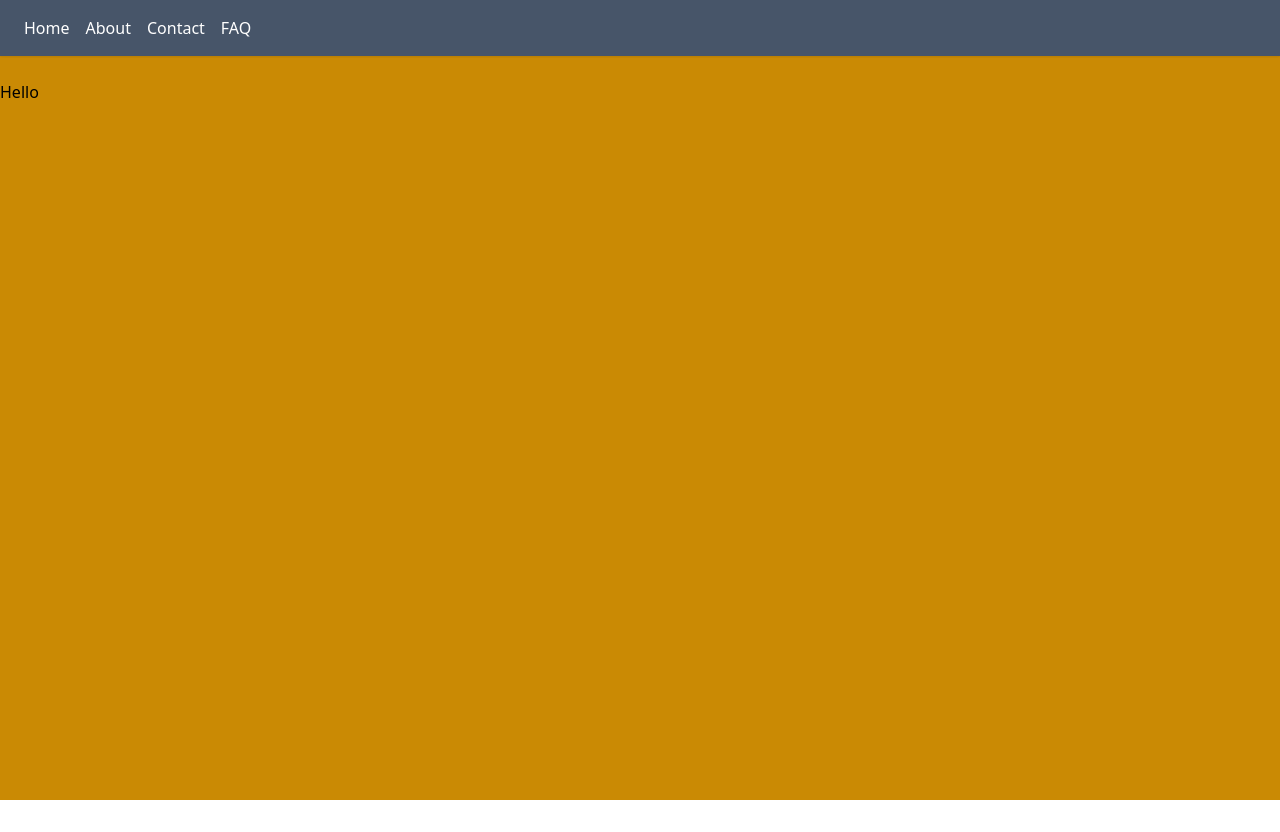
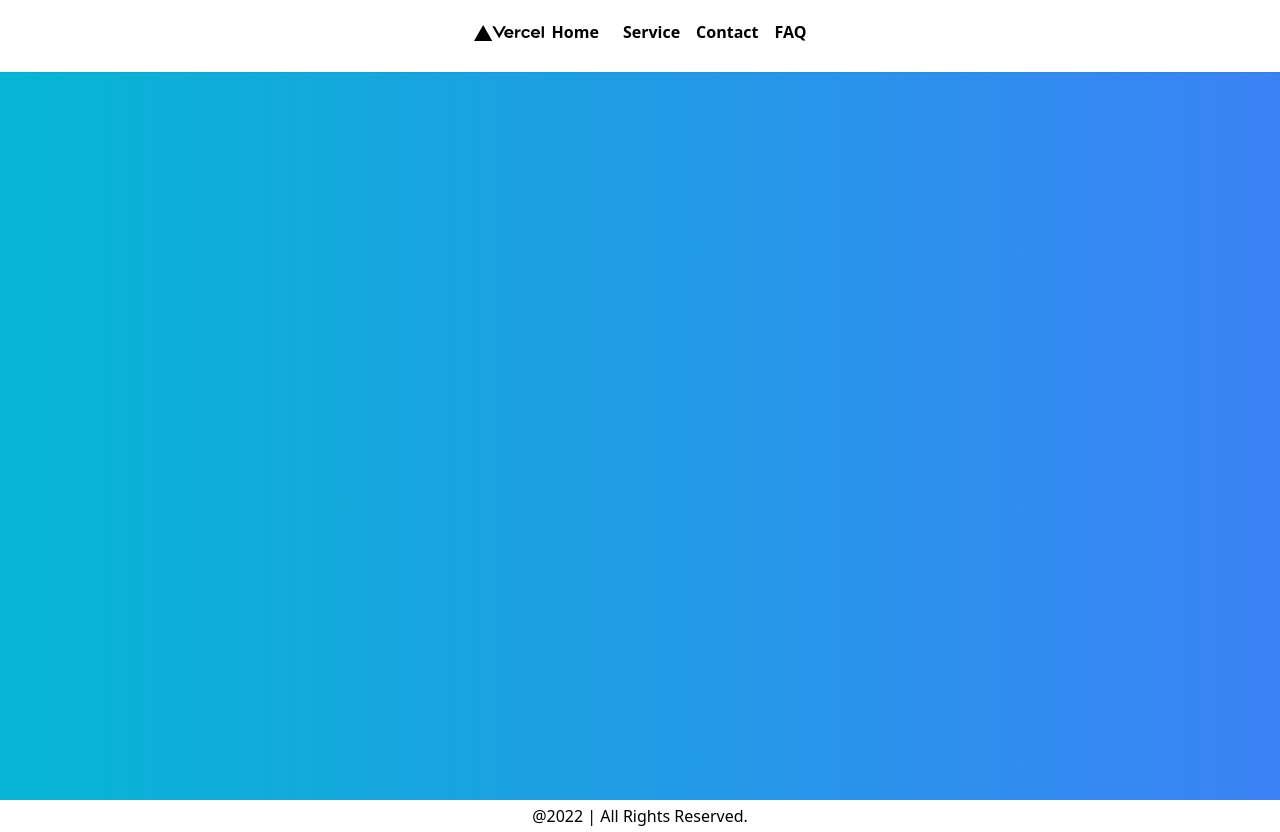
Before and after one commit to Devkant21/Next-BP, a Next.js app: page / in a window 1280 px wide. Before the commit the page ends 800 px from the top, so only its background shows below. Built offline with nearby package versions, Linux system fonts and the light colour scheme.

Commit message:
Added color & navbar styles

```diff
--- /dev/null
+++ b/components/Background.js
@@ -0,0 +1,12 @@
+import React from 'react'
+
+const Background = () => {
+  return (
+    <div className='w-full bg-gradient-to-r from-cyan-500 to-blue-500 h-screen'>
+
+    </div>
+
+  )
+}
+
+export default Background
--- /dev/null
+++ b/components/Footer.js
@@ -0,0 +1,9 @@
+import React from 'react'
+
+const Footer = () => {
+  return (
+    <div className='justify-center flex py-1 shadow-sm font-thin text-shadow'> @2022 | All Rights Reserved.</div>
+  )
+}
+
+export default Footer
--- a/components/Navbar.js
+++ b/components/Navbar.js
@@ -1,18 +1,18 @@
 import Link from 'next/link'
 import { Transition } from '@headlessui/react'
+import Image from 'next/image'
 
 const Navbar = () => {
     return (
-         <nav className=' shadow-sm fixed w-full z-10 px-4 py-4 bg-slate-600 text-white'>
-             <div className='float-left'
-                 img src='vercel.svg' width={75} height={50}>
-             <ul className='float-right flex'>
-                    <Link href="/"><li className='mx-2 cursor-pointer'>Home</li></Link>
-                    <Link href="/About"><li className='mx-2 cursor-pointer'>About</li></Link>
-                    <Link href="/Contact"><li className='mx-2 cursor-pointer'>Contact</li></Link>
-                    <Link href="/FAQ"><li className='mx-2 cursor-pointer'>FAQ</li></Link>
+         <nav className='flex flex-col md:flex-row md:justify-center items-center shadow-sm fixed w-full z-10 py-2 bg-white text-black'>
+             <div className='float-left' >
+                 <Image src='/vercel.svg' width={70} height={50} />
+             <ul className='flex items-center space-x-4 mt-3 justify-between font-bold md:text-md float-right'>
+                    <Link href="/"><li className='mx-2 cursor-pointer '>Home</li></Link>
+                    <Link href="/Service"><li className='mx-2 cursor-pointer '>Service</li></Link>
+                    <Link href="/Contact"><li className='mx-2 cursor-pointer '>Contact</li></Link>
+                    <Link href="/FAQ"><li className='mx-2 cursor-pointer '>FAQ</li></Link>
                 </ul>
-
              </div>
 
         </nav>
--- a/pages/About.js
+++ /dev/null
@@ -1,24 +0,0 @@
-import React from "react";
-import Head from "next/head";
-
-const About = () => {
-    return(
-        <div className='w-full bg-yellow-600 h-screen'>
-            <Head>
-            <title>Next_boilerplate</title>
-                <meta name="description" content="keywords" />
-                <link rel="icon" href="/favicon.ico" />
-            </Head>
-
-        <div className='py-20'>
-            <h1 className='flex justify-center font-medium'>I am About</h1>
-            <p className="mx-4">Lorem ipsum dolor sit.Lorem ipsum dolor sit.Lorem ipsum dolor sit.Lorem ipsum dolor sit.Lorem ipsum dolor sit.Lorem ipsum dolor sit.Lorem ipsum dolor sit.Lorem ipsum dolor sit.Lorem ipsum dolor sit.</p>
-            <h2 className='flex justify-center font-medium'>Header 2</h2>
-            <p className="mx-4">Lorem ipsum dolor sit.</p>
-        </div>
-        </div>
-
-    )
-}
-
-export default About
--- a/pages/Contact.js
+++ b/pages/Contact.js
@@ -1,21 +1,26 @@
 import React from "react";
 import Head from "next/head";
+import Background from "../components/Background";
 
 const Contact = () => {
     return (
-        <div className='w-full bg-yellow-600 h-screen'>
+        <>
+            <Background />
             <Head>
                 <title>Next_boilerplate</title>
                 <meta name="description" content="keywords" />
                 <link rel="icon" href="/favicon.ico" />
             </Head>
+
+
+
             <div className="py-20">
                 <h1>I am contact page</h1>
                 <p>Lorem ipsum dolor sit.</p>
 
             </div>
 
-        </div>
+        </>
     )
 }
 export default Contact;
--- a/pages/FAQ.js
+++ b/pages/FAQ.js
@@ -1,20 +1,23 @@
 import React from "react";
 import Head from "next/head";
+import Background from "../components/Background";
 
 const FAQ = () => {
     return (
-        <div className="w-full bg-yellow-600 h-screen">
+        <>  <Background />
             <Head>
                 <title>Next_boilerplate</title>
                 <meta name="description" content="keywords" />
                 <link rel="icon" href="/favicon.ico" />
             </Head>
 
+
+
             <div className='py-20'>
                 <h1>FAQ</h1>
             </div>
 
-        </div>
+        </>
 
 
 
--- /dev/null
+++ b/pages/Service.js
@@ -0,0 +1,27 @@
+import React from "react";
+import Head from "next/head";
+import Background from "../components/Background";
+
+const Service = () => {
+    return(
+        <>
+
+            <Head>
+            <title>Next_boilerplate</title>
+                <meta name="description" content="keywords" />
+                <link rel="icon" href="/favicon.ico" />
+            </Head>
+            <Background />
+
+            <div className='py-20'>
+                <h1 className='flex justify-center font-medium'>Service</h1>
+                <p className="mx-4">Lorem ipsum dolor sit.Lorem ipsum dolor sit.Lorem ipsum dolor sit.Lorem ipsum dolor sit.Lorem ipsum dolor sit.Lorem ipsum dolor sit.Lorem ipsum dolor sit.Lorem ipsum dolor sit.Lorem ipsum dolor sit.</p>
+                <h2 className='flex justify-center font-medium'>Header 2</h2>
+                <p className="mx-4">Lorem ipsum dolor sit.</p>
+            </div>
+        </>
+
+    )
+}
+
+export default Service
--- a/pages/_app.js
+++ b/pages/_app.js
@@ -1,11 +1,14 @@
 import '../styles/globals.css'
 import Navbar from '../components/Navbar'
+import Footer from '../components/Footer'
 
 function MyApp({ Component, pageProps }) {
   return (
     <div>
       < Navbar />
-      <Component {...pageProps} /></div>
+        <Component {...pageProps} />
+      <Footer />
+    </div>
   )
 }
 
--- a/pages/index.js
+++ b/pages/index.js
@@ -1,6 +1,6 @@
 import Head from 'next/head'
 import Image from 'next/image'
-import Navbar from '../components/Navbar'
+import Background from '../components/Background'
 
 
 export default function Home() {
@@ -11,10 +11,9 @@ export default function Home() {
         <meta name="description" content="keywords" />
         <link rel="icon" href="/favicon.ico" />
       </Head>
-      <Navbar />
-      <div className='w-full bg-yellow-600 h-screen'>
-        <h1 className='py-20 self-center'>Hello</h1>
-      </div>
+
+      <Background />
+
 
     </div>
   )
```
